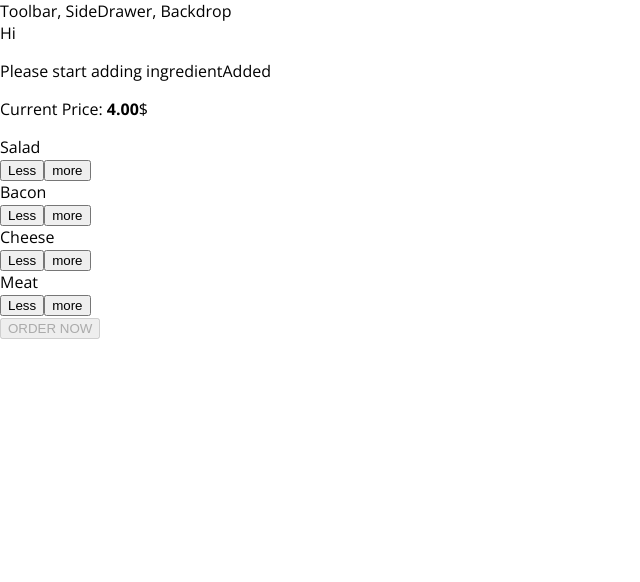
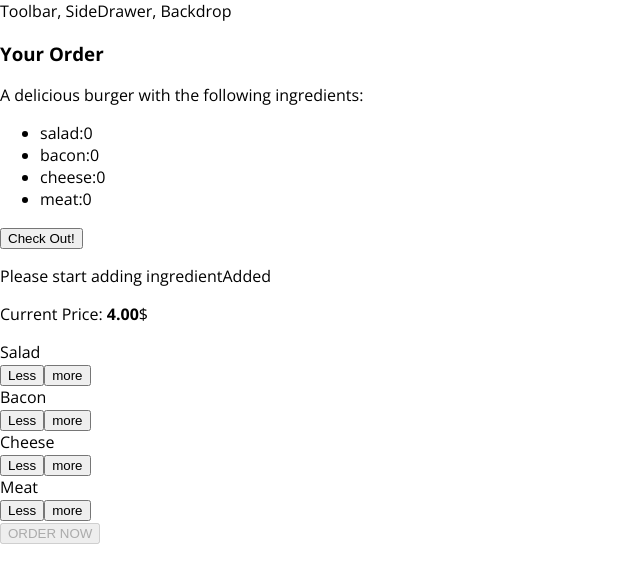
Before and after one commit to syadallah/Burger-Builder, a React app: page / in a window 1280 px wide. Shown: the top 582 px of the page, without its empty margins (0-640 px from the left). Built offline with nearby package versions, Linux system fonts and the light colour scheme.

Commit message:
Add new component (Order summary)
The new component should be shown inside of the Modal component
Order Summary shows the ingredients and check out button

```diff
--- /dev/null
+++ b/src/components/Burger/OrderSummary/OrderSummary.js
@@ -0,0 +1,24 @@
+import React from 'react'
+
+const orderSummary = (props) => {
+  const ingredientSummary = Object.keys(props.ingredients)
+  .map(igKey => {
+    return (
+    <li key ={igKey}>
+    <span style ={{textTransform:'capitalize'}}> </span>{igKey}:{props.ingredients[igKey]}
+    </li>)
+  } )
+
+  return (
+   <React.Fragment>
+     <h3>Your Order</h3>
+     <p> A delicious burger with the following ingredients:</p>
+     <ul>
+       {ingredientSummary}
+     </ul>
+     <button> Check Out!</button>
+  </React.Fragment>
+ )
+}
+
+export default orderSummary
--- a/src/containers/BurgerBuilder/BurgerBuilder.js
+++ b/src/containers/BurgerBuilder/BurgerBuilder.js
@@ -2,6 +2,7 @@ import React, { Component } from 'react'
 import BuildControls from '../../components/Burger/BuildControls/BuildControls'
 import Burger from '../../components/Burger/Burger'
 import Modal from '../../components/UI/Modal/Modal'
+import OrderSummary from '../../components/Burger/OrderSummary/OrderSummary'
 
 //Global
 const INGREDIENT_PRICES = {
@@ -80,7 +81,10 @@ class BurgerBuilder extends Component {
     }
     return (
       <React.Fragment>
-      <Modal> Hi </Modal>
+        <Modal>
+        <OrderSummary ingredients ={this.state.ingredients}/>
+
+        </Modal>
          <Burger ingredients= {this.state.ingredients}/>
          <BuildControls
          ingredientAdded={this.addIngredientHandler}
```
